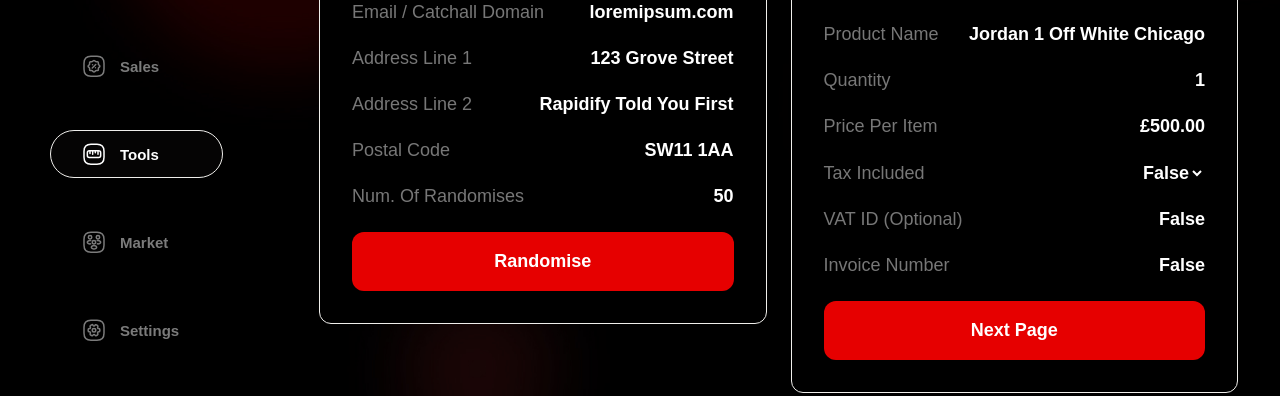
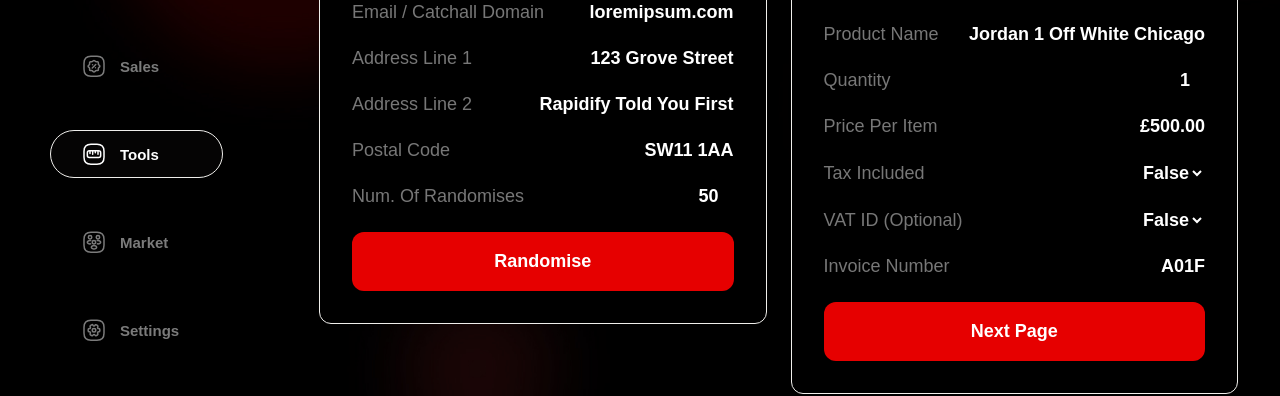
Before and after one commit to FerretCode/Rapidify-Tracker-1, a SvelteKit app: page /tools in a window 1280 px wide. Shown: the part 357-753 px from the top of the page. Built offline with nearby package versions, Linux system fonts and the light colour scheme.

Commit message:
Fixed input type issues

```diff
--- a/src/routes/tools/+page.svelte
+++ b/src/routes/tools/+page.svelte
@@ -43,7 +43,7 @@
                             </div>
                             <div class="card__list__item">
                                 <p class="card__list__item__text">Num. Of Randomises</p>
-                                <input class="card__list__item__input" type="text" value="50" placeholder="Type here">
+                                <input class="card__list__item__input" type="number" value="50" placeholder="Type here">
                             </div>
                         </div>
                         <button type="submit" class="btn btn--primary w-100">Randomise</button>
@@ -104,7 +104,7 @@
                                     </div>
                                     <div class="card__list__item">
                                         <p class="card__list__item__text">Quantity</p>
-                                        <input class="card__list__item__input" type="text" value="1" placeholder="Type here" required>
+                                        <input class="card__list__item__input" type="number" value="1" placeholder="Type here" required>
                                     </div>
                                     <div class="card__list__item">
                                         <p class="card__list__item__text">Price Per Item</p>
@@ -119,11 +119,14 @@
                                     </div>
                                     <div class="card__list__item">
                                         <p class="card__list__item__text">VAT ID (Optional)</p>
-                                        <input class="card__list__item__input" type="text" value="False" placeholder="Type here" required>
+                                        <select class="card__list__item__input" required>
+                                            <option value="True">True</option>
+                                            <option value="False" selected>False</option>
+                                        </select>
                                     </div>
                                     <div class="card__list__item">
                                         <p class="card__list__item__text">Invoice Number</p>
-                                        <input class="card__list__item__input" type="text" value="False" placeholder="Type here" required>
+                                        <input class="card__list__item__input" type="text" value="A01F" placeholder="Type here" required>
                                     </div>
                                 </div>
                                 <button type="button" class="btn btn--primary w-100" on:click={()=> showInvoiceGeneratorNextStep = !showInvoiceGeneratorNextStep}>Next Page</button>
```
Also changed, not shown: src/routes/inventory/+page.svelte (+12 -5 lines).
